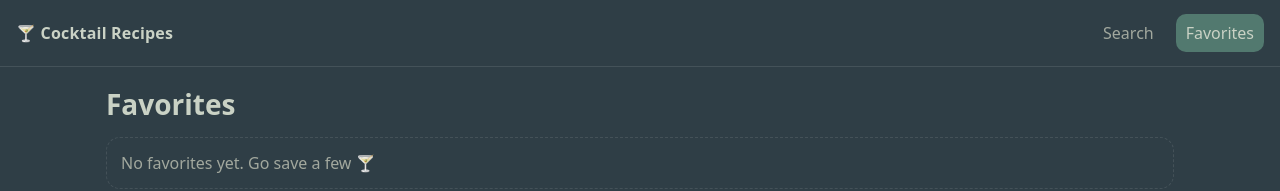
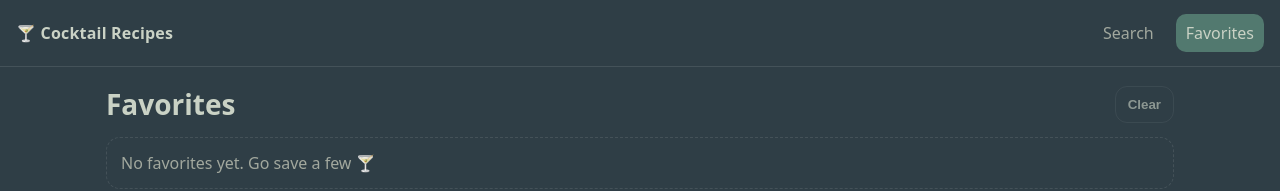
Before and after one commit to tworoniak/cocktail-recipes, a React (Vite) app: page /favorites in a window 1280 px wide. Shown: the top 191 px of the page. Built offline with nearby package versions, Linux system fonts and the light colour scheme.

Commit message:
updates to favorites

```diff
--- /dev/null
+++ b/src/features/favorites/useFavorites.ts
@@ -0,0 +1,45 @@
+import { useMemo } from 'react';
+import { useLocalStorageState } from '../../hooks/useLocalStorageState';
+import type { Cocktail } from '../../types/cocktail';
+
+const FAV_KEY = 'cocktail_favorites_v1';
+
+export function useFavorites() {
+  const [favorites, setFavorites] = useLocalStorageState<Cocktail[]>(
+    FAV_KEY,
+    [],
+  );
+
+  const favoritesSet = useMemo(
+    () => new Set(favorites.map((f) => f.id)),
+    [favorites],
+  );
+
+  function isFavorite(id: string) {
+    return favoritesSet.has(id);
+  }
+
+  function toggleFavorite(c: Cocktail) {
+    setFavorites((prev) => {
+      const exists = prev.some((x) => x.id === c.id);
+      return exists ? prev.filter((x) => x.id !== c.id) : [c, ...prev];
+    });
+  }
+
+  function removeFavorite(id: string) {
+    setFavorites((prev) => prev.filter((x) => x.id !== id));
+  }
+
+  function clearFavorites() {
+    setFavorites([]);
+  }
+
+  return {
+    favorites,
+    favoritesSet,
+    isFavorite,
+    toggleFavorite,
+    removeFavorite,
+    clearFavorites,
+  };
+}
--- a/src/pages/CocktailPage/CocktailPage.module.scss
+++ b/src/pages/CocktailPage/CocktailPage.module.scss
@@ -73,3 +73,10 @@
   border-radius: 14px;
   color: var(--muted);
 }
+
+.titleRow {
+  display: flex;
+  align-items: start;
+  justify-content: space-between;
+  gap: 12px;
+}
--- a/src/pages/CocktailPage/CocktailPage.tsx
+++ b/src/pages/CocktailPage/CocktailPage.tsx
@@ -1,11 +1,14 @@
 import { useParams } from 'react-router-dom';
 import { useQuery } from '@tanstack/react-query';
 import { Spinner } from '../../components/ui/Spinner/Spinner';
+import { Button } from '../../components/ui/Button/Button';
 import { getCocktailById } from '../../services/cocktaildb';
+import { useFavorites } from '../../features/favorites/useFavorites';
 import styles from './CocktailPage.module.scss';
 
 export function CocktailPage() {
   const { id } = useParams<{ id: string }>();
+  const { isFavorite, toggleFavorite } = useFavorites();
 
   const q = useQuery({
     queryKey: ['cocktails', 'id', id],
@@ -19,13 +22,24 @@ export function CocktailPage() {
   if (!q.data) return null;
 
   const c = q.data;
+  const fav = isFavorite(c.id);
 
   return (
     <div className={styles.page}>
       <div className={styles.header}>
         <img className={styles.hero} src={c.thumbnail} alt={c.name} />
         <div className={styles.info}>
-          <h1 className={styles.title}>{c.name}</h1>
+          <div className={styles.titleRow}>
+            <h1 className={styles.title}>{c.name}</h1>
+            <Button
+              type='button'
+              variant={fav ? 'primary' : 'ghost'}
+              onClick={() => toggleFavorite(c)}
+            >
+              {fav ? '★ Favorited' : '☆ Favorite'}
+            </Button>
+          </div>
+
           <div className={styles.meta}>
             {[c.category, c.alcoholic, c.glass].filter(Boolean).join(' • ')}
           </div>
--- a/src/pages/FavoritesPage/FavoritesPage.module.scss
+++ b/src/pages/FavoritesPage/FavoritesPage.module.scss
@@ -1,6 +1,13 @@
 .page {
   display: grid;
   gap: 14px;
+}
+
+.headerRow {
+  display: flex;
+  align-items: center;
+  justify-content: space-between;
+  gap: 12px;
 }
 
 .title {
--- a/src/pages/FavoritesPage/FavoritesPage.tsx
+++ b/src/pages/FavoritesPage/FavoritesPage.tsx
@@ -1,28 +1,25 @@
-import { useMemo } from 'react';
-import type { Cocktail } from '../../types/cocktail';
-import { useLocalStorageState } from '../../hooks/useLocalStorageState';
 import { CocktailGrid } from '../../components/cocktails/CocktailGrid/CocktailGrid';
+import { Button } from '../../components/ui/Button/Button';
+import { useFavorites } from '../../features/favorites/useFavorites';
 import styles from './FavoritesPage.module.scss';
 
-const FAV_KEY = 'cocktail_favorites_v1';
-
 export function FavoritesPage() {
-  const [favorites, setFavorites] = useLocalStorageState<Cocktail[]>(
-    FAV_KEY,
-    [],
-  );
-  const favoritesSet = useMemo(
-    () => new Set(favorites.map((f) => f.id)),
-    [favorites],
-  );
-
-  function toggleFavorite(c: Cocktail) {
-    setFavorites((prev) => prev.filter((x) => x.id !== c.id));
-  }
+  const { favorites, favoritesSet, toggleFavorite, clearFavorites } =
+    useFavorites();
 
   return (
     <div className={styles.page}>
-      <h1 className={styles.title}>Favorites</h1>
+      <div className={styles.headerRow}>
+        <h1 className={styles.title}>Favorites</h1>
+        <Button
+          type='button'
+          variant='ghost'
+          onClick={clearFavorites}
+          disabled={favorites.length === 0}
+        >
+          Clear
+        </Button>
+      </div>
 
       {favorites.length === 0 ? (
         <div className={styles.empty}>No favorites yet. Go save a few 🍸</div>
--- a/src/pages/SearchPage/SearchPage.tsx
+++ b/src/pages/SearchPage/SearchPage.tsx
@@ -1,11 +1,10 @@
-import { useMemo, useState } from 'react';
+import { useState } from 'react';
 import { useQuery } from '@tanstack/react-query';
 import { Input } from '../../components/ui/Input/Input';
 import { Button } from '../../components/ui/Button/Button';
 import { Spinner } from '../../components/ui/Spinner/Spinner';
 import { useDebounce } from '../../hooks/useDebounce';
-import { useLocalStorageState } from '../../hooks/useLocalStorageState';
-import type { Cocktail } from '../../types/cocktail';
+import { useFavorites } from '../../features/favorites/useFavorites';
 import {
   getRandomCocktail,
   searchCocktailsByName,
@@ -13,20 +12,11 @@ import {
 import { CocktailGrid } from '../../components/cocktails/CocktailGrid/CocktailGrid';
 import styles from './SearchPage.module.scss';
 
-const FAV_KEY = 'cocktail_favorites_v1';
-
 export function SearchPage() {
   const [term, setTerm] = useState('');
   const debounced = useDebounce(term, 350);
 
-  const [favorites, setFavorites] = useLocalStorageState<Cocktail[]>(
-    FAV_KEY,
-    [],
-  );
-  const favoritesSet = useMemo(
-    () => new Set(favorites.map((f) => f.id)),
-    [favorites],
-  );
+  const { favoritesSet, toggleFavorite } = useFavorites();
 
   const searchQuery = useQuery({
     queryKey: ['cocktails', 'search', debounced],
@@ -39,13 +29,6 @@ export function SearchPage() {
     queryFn: getRandomCocktail,
     enabled: false,
   });
-
-  function toggleFavorite(c: Cocktail) {
-    setFavorites((prev) => {
-      const exists = prev.some((x) => x.id === c.id);
-      return exists ? prev.filter((x) => x.id !== c.id) : [c, ...prev];
-    });
-  }
 
   const cocktails = searchQuery.data ?? [];
   const showEmpty =
```
